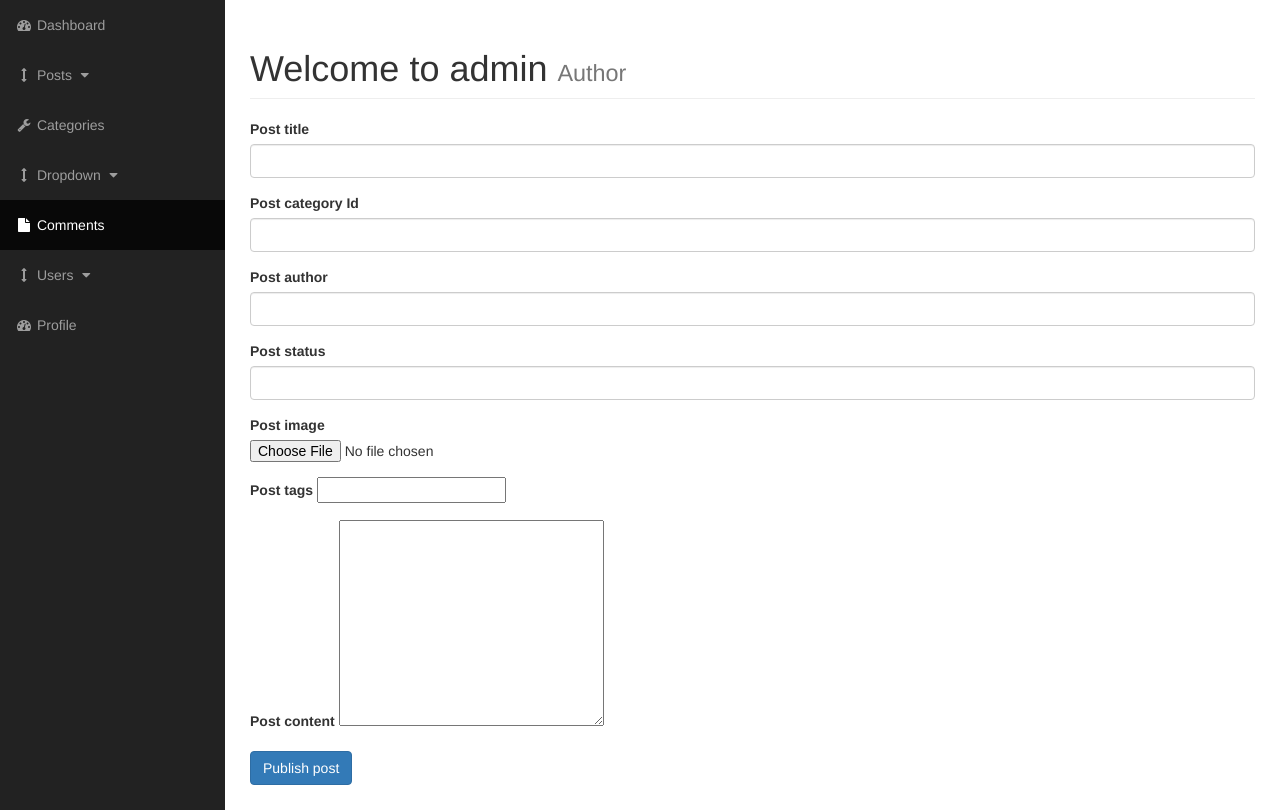
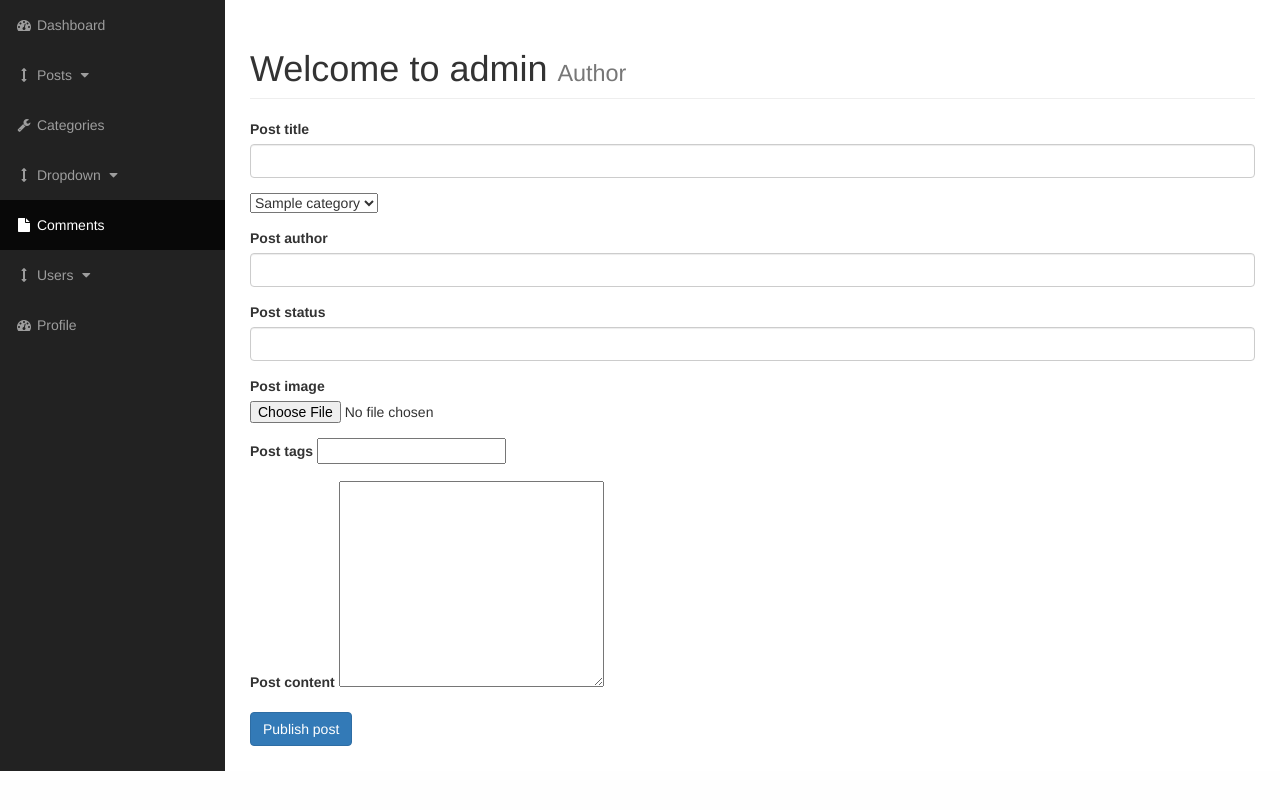
Before and after one commit to Albinaaaaa/cms-blogging-system-project, a PHP site: page /admin/posts.php?source=add-post in a window 1280 px wide. Shown: the part 51-861 px from the top of the page. After the commit the page ends 822 px from the top, so only its background shows below. Run offline with PHP 8.4, Linux system fonts and the light colour scheme; tables that the repository leaves empty or names only in its code hold one stand-in row (values such as "Sample post").

Commit message:
add category dropdown to the post page in admin

```diff
--- a/admin/includes/add_post.php
+++ b/admin/includes/add_post.php
@@ -1,7 +1,7 @@
 <?php
 if (isset($_POST['create-post'])) {
 	$postTitle = $_POST['title'];
-	$postCatId = $_POST['post-category-id'];
+	$postCatId = $_POST['post-category'];
 	$postAuthor = $_POST['author'];
 	$postStatus = $_POST['post-status'];
 	$postImage = $_FILES['post-image']['name'];
@@ -31,8 +31,22 @@ if (isset($_POST['create-post'])) {
 	</div>
 
 	<div class="form-group">
-		<label for="post-category">Post category Id</label>
-		<input type="text" class="form-control" name="post-category-id" id="post-category">
+		<select name="post-category" id="post-category">
+			<?php
+			$query = "SELECT * FROM categories";
+			global $mysql;
+			$selectCategories = $mysql->query($query);
+			if (!$selectCategories) {
+				die("Query failed");
+			}
+			while ($row = $selectCategories->fetch_assoc()) {
+				$catTitle = $row['cat_title'];
+				$catId = $row['cat_id'];
+
+				echo "<option value='{$catId}'>{$catTitle}</option>";
+			}
+			?>
+		</select>
 	</div>
 
 	<div class="form-group">
```
